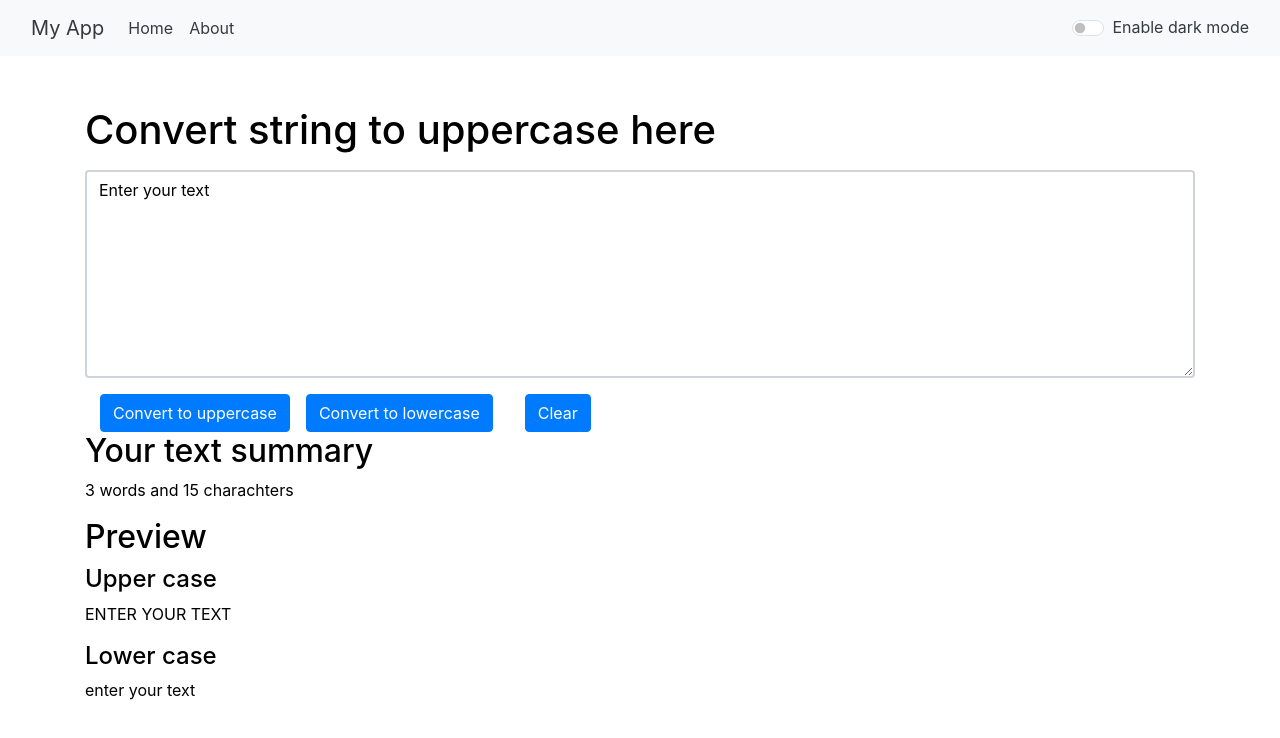
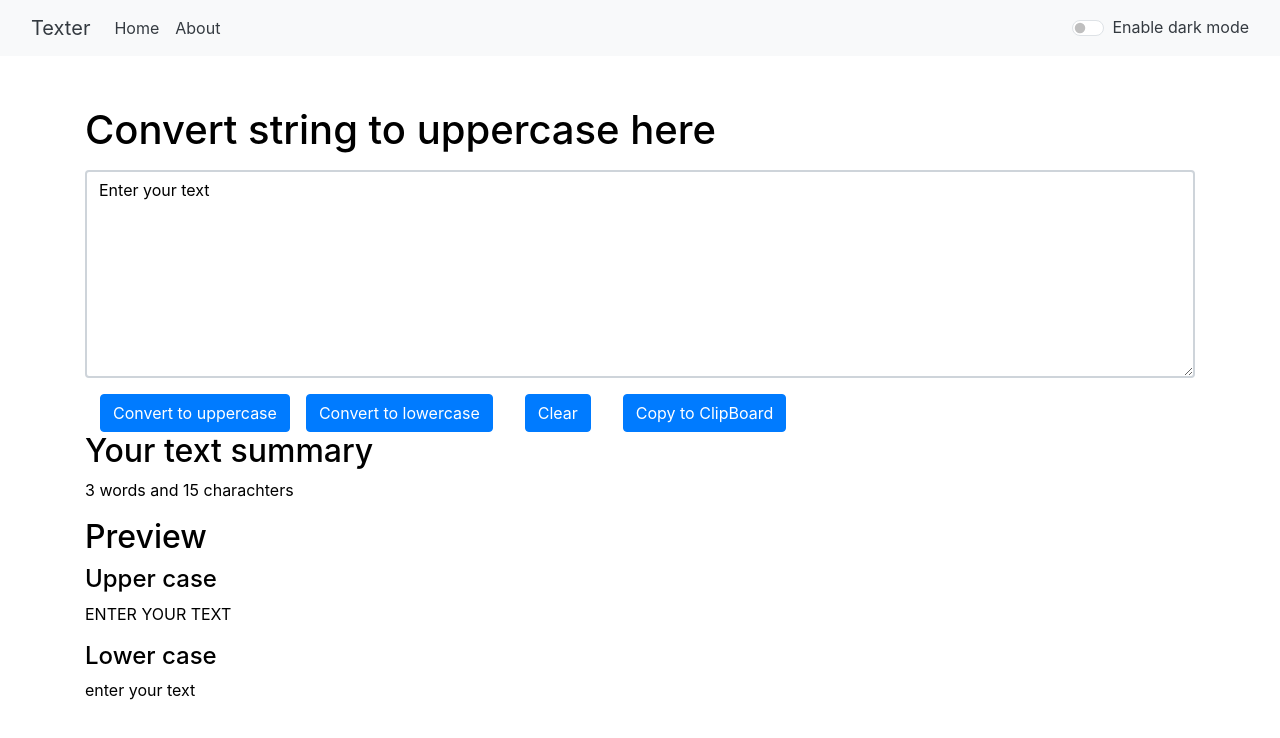
Before and after one commit to navneetthakor/Texter, a React (Create React App) app: page / in a window 1280 px wide. Shown: the top 738 px of the page. Built offline with nearby package versions, Linux system fonts and the light colour scheme.

Commit message:
some changes

```diff
--- a/src/App.js
+++ b/src/App.js
@@ -43,7 +43,7 @@ function App() {
 
   return (
     <>
-    <Navbar title="My App" mode = {mode} togmod = {toggleMode} func={showAlert}/>
+    <Navbar title="Texter" mode = {mode} togmod = {toggleMode} func={showAlert}/>
     <Alert alert={alert}/>
     <Routes>
     <Route exact path='/' element={<Textbox mode = {mode} func={showAlert}/>}>
--- a/src/components/Navbar.js
+++ b/src/components/Navbar.js
@@ -28,7 +28,7 @@ export default function Navbar(props) {
             <ul className="navbar-nav me-auto mb-2 mb-lg-0">
               <li className="nav-item">
                 <Link
-                  className={`nav-link active text-${props.mode === "light" ? "dark" : "light"}`}
+                  className={`nav-link text-${props.mode === "light" ? "dark" : "light"}`}
                   aria-current="page"
                   to="/"
                 >
--- a/src/components/Textbox.js
+++ b/src/components/Textbox.js
@@ -16,6 +16,11 @@ export default function Textbox(props) {
     setText(newText);
     props.func('cleared the textbox','success');
   };
+
+  let handlecopyClick = ()=>{
+    navigator.clipboard.writeText(text);
+    props.func('copied the textbox','success');
+  }
 
   let handlelowClick = () => {
     let newText = text.toLowerCase();
@@ -41,7 +46,7 @@ export default function Textbox(props) {
           <textarea
             class="form-control border-2"
             value={text}
-            id="exampleFormControlTextarea1"
+            id="text1"
             rows="8"
             style={{
               backgroundColor: props.mode === "light" ? "white" : "#001269",
@@ -68,6 +73,13 @@ export default function Textbox(props) {
           >
             Clear
           </button>
+          <button
+            class="btn btn-primary mx-3"
+            type="submit"
+            onClick={handlecopyClick}
+          >
+            Copy to ClipBoard
+          </button>
         </div>
       </div>
 
@@ -76,7 +88,7 @@ export default function Textbox(props) {
         }}>
         <h2>Your text summary</h2>
         <p>
-          {text.split(" ").filter((e)=>{return e.length!==0}).length} words and {text.length} charachters
+          {text.split(/\s+/).filter((e)=>{return e.length!==0}).length} words and {text.length} charachters
         </p>
       </div>
 
```
